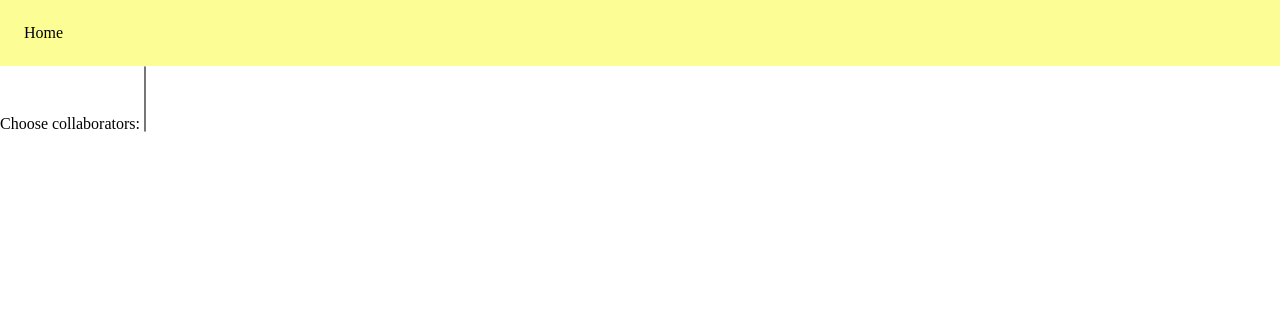
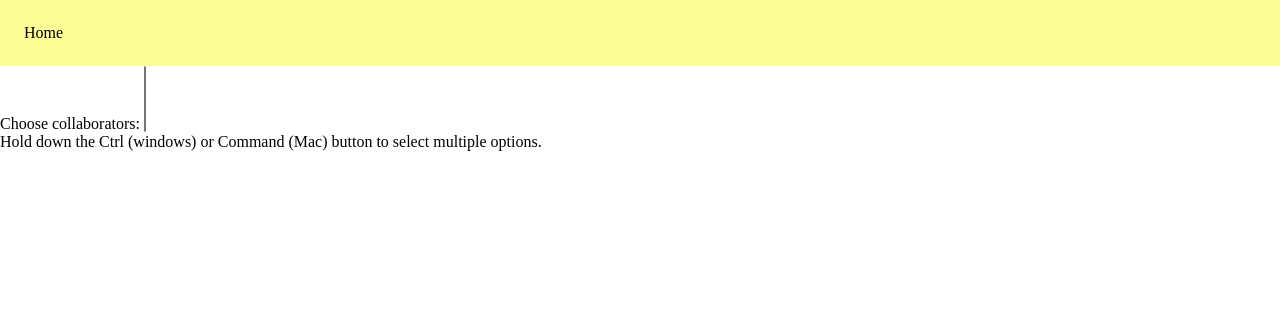
Before and after one commit to leighrchristie/leyamo-kanban, a Node server app: page /project_board/1/add_collaborator in a window 1280 px wide. Shown: the top 326 px of the page. Run offline with Node 20, Linux system fonts and the light colour scheme; data that the repository does not hold is empty; some libraries are stand-ins or nearby versions.

Commit message:
Update add_collaborator.handlebars

```diff
--- a/views/add_collaborator.handlebars
+++ b/views/add_collaborator.handlebars
@@ -7,4 +7,5 @@
             {{/each}}
         </select>
     </div>
+    <p>Hold down the Ctrl (windows) or Command (Mac) button to select multiple options.</p>
 </main>
```
